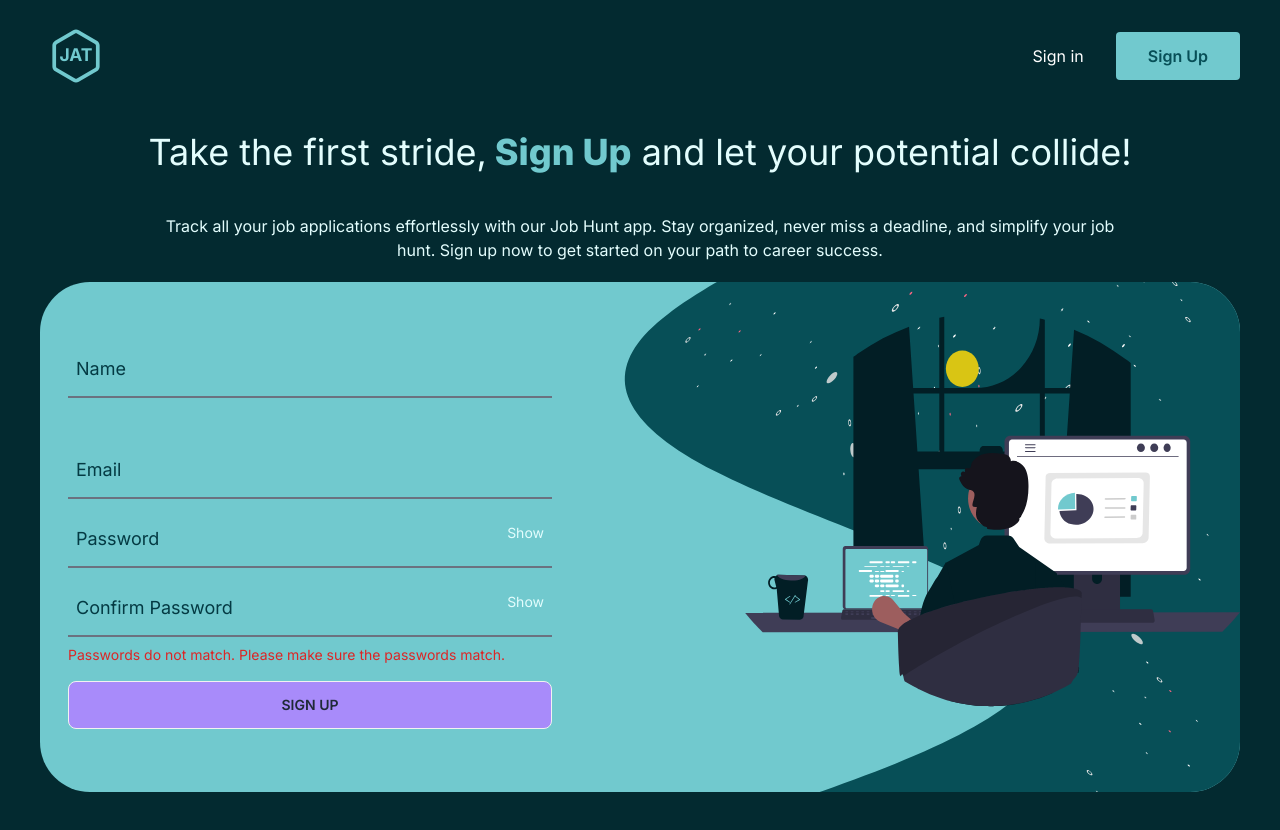
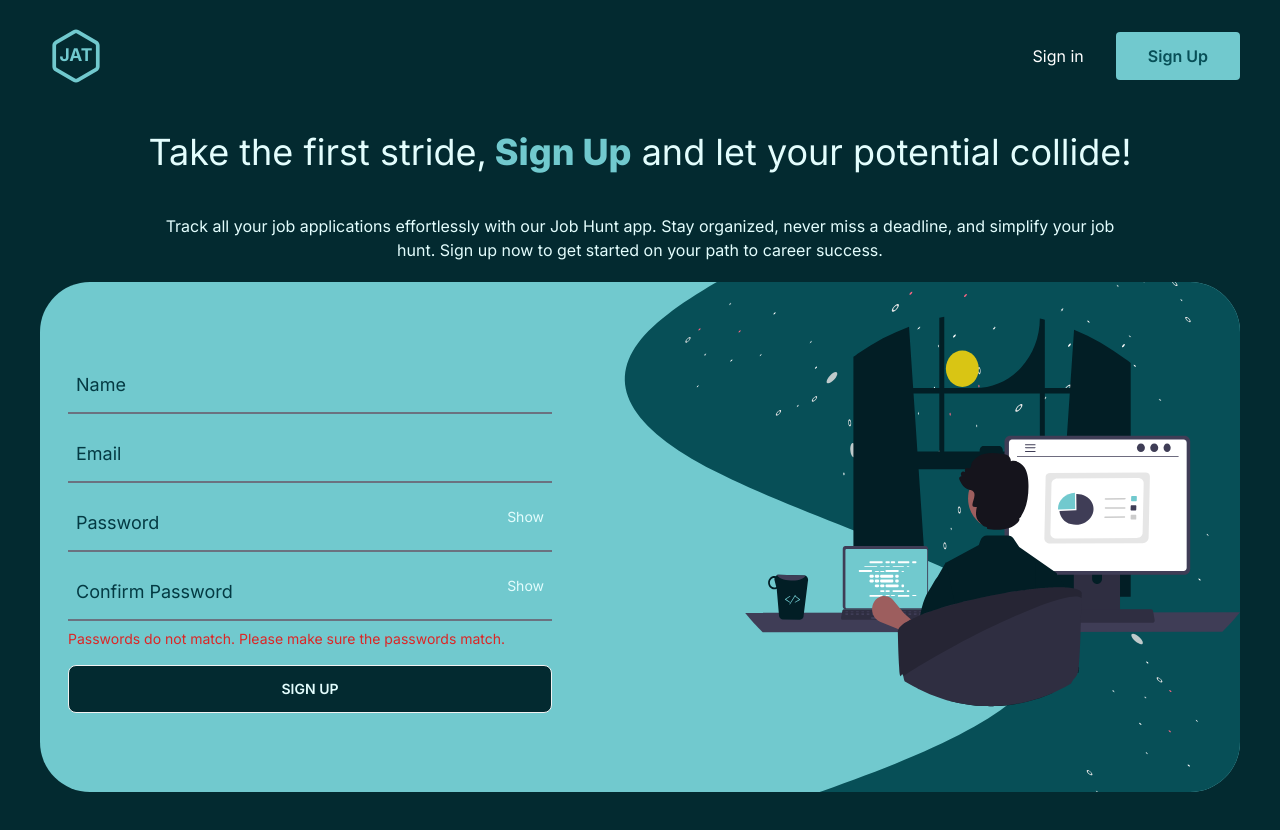
Before and after one commit to asiisii/Job-Application-Tracker, a Next.js app: page /signup in a window 1280 px wide. Built offline with nearby package versions, Linux system fonts and the light colour scheme.

Commit message:
update styling

```diff
--- a/app/page.js
+++ b/app/page.js
@@ -5,10 +5,10 @@
   return (
     <main className='mx-auto flex h-[90vh] flex-col-reverse items-center justify-center gap-3 px-4 text-center sm:gap-3 md:flex-row md:text-left'>
       <div className='md:w-1/2'>
-        <h1 className='pb-3 text-4xl md:text-5xl'>
+        <h1 className='pb-3 text-4xl md:text-5xl text-[#E3FDFD]'>
           Job <span className='text-[#71C9CE] font-extrabold'>Application</span> Tracker
         </h1>
-        <p className='text-gray-600'>
+        <p className='text-[#E3FDFD]'>
           Track all your job applications effortlessly with our Job Hunt app.
           Stay organized, never miss a deadline, and streamline your job search
           process. Simplify your job hunt and take control of your career today.
--- a/app/signin/page.js
+++ b/app/signin/page.js
@@ -125,7 +125,7 @@
             </p> */}
           </div>
 
-          <button className='hover:bg=[#1F2937] btn items-center bg-[#032A30] text-white hover:text-white '>
+          <button className='hover:bg=[#1F2937] btn items-center bg-[#032A30] text-[#E3FDFD] hover:text-[#E3FDFD] '>
             Sign In
           </button>
         </form>
--- a/app/signup/page.js
+++ b/app/signup/page.js
@@ -90,7 +90,7 @@
             </p> */}
           </div>
           {/* email */}
-          <div className='relative my-4 mt-8'>
+          <div className='relative mb-4'>
             <input
               required
               type='email'
@@ -202,7 +202,7 @@
               Passwords do not match. Please make sure the passwords match.
             </p>
           </div>
-          <button className='hover:bg=[#1F2937] btn items-center bg-[#A88BFA] text-[#1F2937] hover:text-white '>
+          <button className='hover:bg=[#1F2937] btn items-center bg-[#032A30] text-[#E3FDFD] hover:text-[#E3FDFD] '>
             Sign Up
           </button>
         </form>
```
